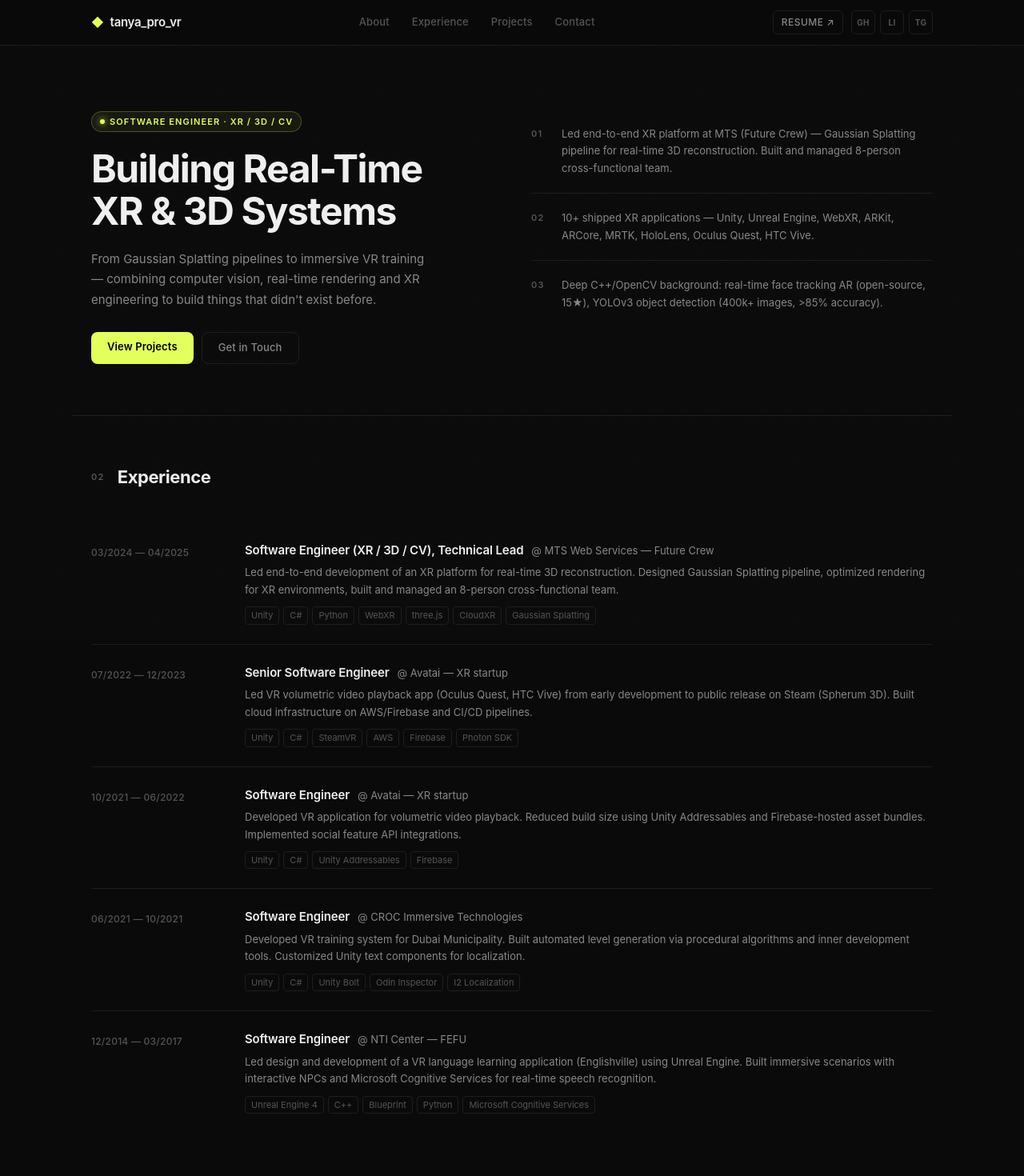
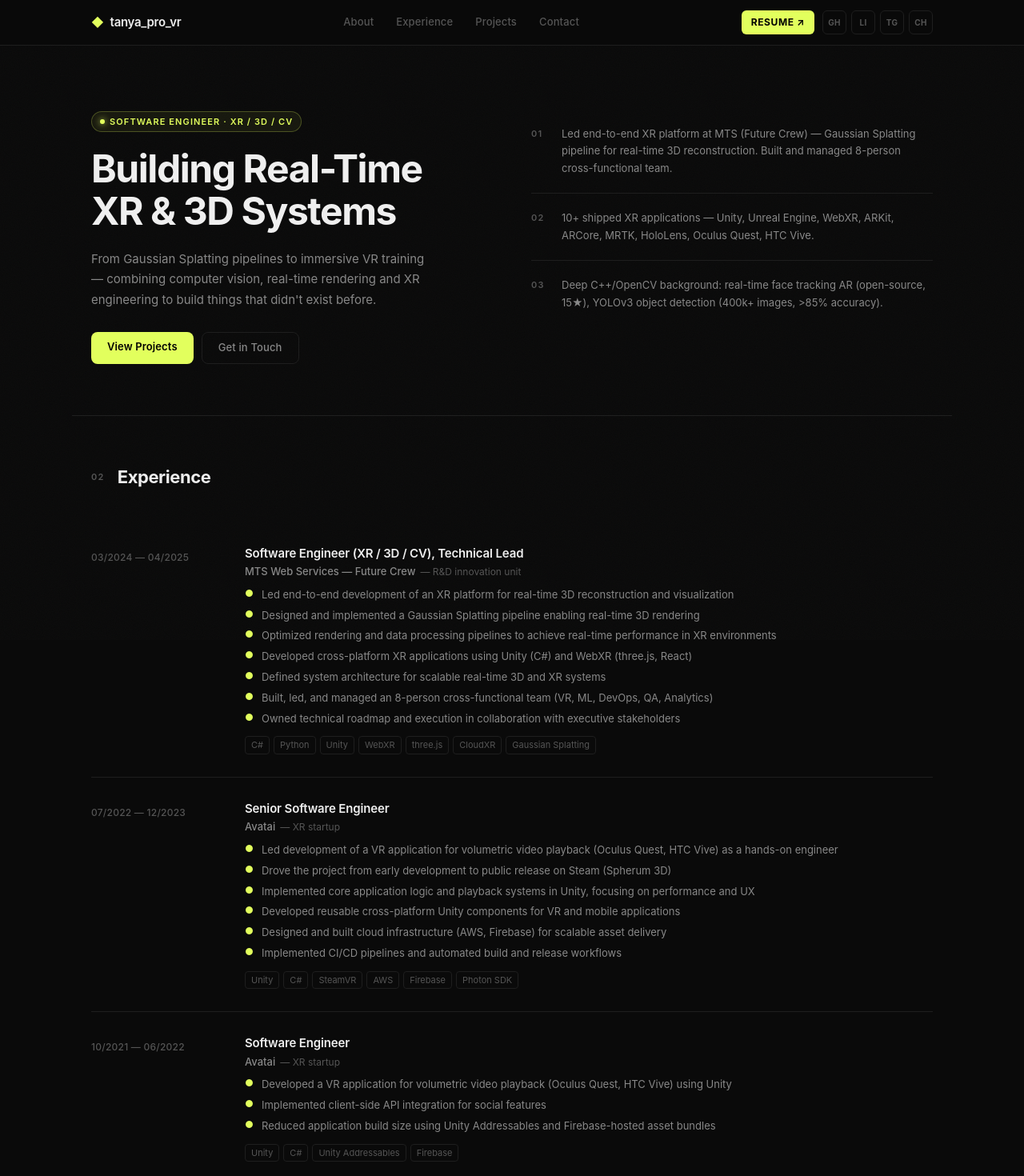
Before and after one commit to iantv/iantv.github.io, a Next.js app: page / in a window 1280 px wide. Shown: the top 1470 px of the page at 80% size. Built offline with nearby package versions, Linux system fonts and the light colour scheme.

Commit message:
Update tg-contacts and add bullets into experience

```diff
--- a/components/ContactSection.tsx
+++ b/components/ContactSection.tsx
@@ -48,7 +48,8 @@ export default function ContactSection() {
           <div style={{ display: "flex", flexDirection: "column", gap: 12 }}>
             {[
               { label: "Email", value: "ian.tatiana.v@gmail.com", href: "mailto:ian.tatiana.v@gmail.com" },
-              { label: "Telegram", value: "@tanya_pro_vr", href: "https://t.me/tanya_pro_vr" },
+              { label: "Telegram", value: "@iantv", href: "https://t.me/iantv" },
+              { label: "VR Channel", value: "@tanya_pro_vr", href: "https://t.me/tanya_pro_vr" },
               { label: "GitHub", value: "github.com/iantv", href: "https://github.com/iantv" },
               { label: "LinkedIn", value: "linkedin.com/in/iantv", href: "https://www.linkedin.com/in/iantv/" },
               { label: "Site", value: "yantv.dev", href: "https://yantv.dev/en" },
--- a/components/ExperienceSection.tsx
+++ b/components/ExperienceSection.tsx
@@ -5,35 +5,69 @@ const experiences = [
     period: "03/2024 — 04/2025",
     role: "Software Engineer (XR / 3D / CV), Technical Lead",
     company: "MTS Web Services — Future Crew",
-    description: "Led end-to-end development of an XR platform for real-time 3D reconstruction. Designed Gaussian Splatting pipeline, optimized rendering for XR environments, built and managed an 8-person cross-functional team.",
-    tech: ["Unity", "C#", "Python", "WebXR", "three.js", "CloudXR", "Gaussian Splatting"],
+    companyNote: "R&D innovation unit",
+    bullets: [
+      "Led end-to-end development of an XR platform for real-time 3D reconstruction and visualization",
+      "Designed and implemented a Gaussian Splatting pipeline enabling real-time 3D rendering",
+      "Optimized rendering and data processing pipelines to achieve real-time performance in XR environments",
+      "Developed cross-platform XR applications using Unity (C#) and WebXR (three.js, React)",
+      "Defined system architecture for scalable real-time 3D and XR systems",
+      "Built, led, and managed an 8-person cross-functional team (VR, ML, DevOps, QA, Analytics)",
+      "Owned technical roadmap and execution in collaboration with executive stakeholders",
+    ],
+    tech: ["C#", "Python", "Unity", "WebXR", "three.js", "CloudXR", "Gaussian Splatting"],
   },
   {
     period: "07/2022 — 12/2023",
     role: "Senior Software Engineer",
-    company: "Avatai — XR startup",
-    description: "Led VR volumetric video playback app (Oculus Quest, HTC Vive) from early development to public release on Steam (Spherum 3D). Built cloud infrastructure on AWS/Firebase and CI/CD pipelines.",
+    company: "Avatai",
+    companyNote: "XR startup",
+    bullets: [
+      "Led development of a VR application for volumetric video playback (Oculus Quest, HTC Vive) as a hands-on engineer",
+      "Drove the project from early development to public release on Steam (Spherum 3D)",
+      "Implemented core application logic and playback systems in Unity, focusing on performance and UX",
+      "Developed reusable cross-platform Unity components for VR and mobile applications",
+      "Designed and built cloud infrastructure (AWS, Firebase) for scalable asset delivery",
+      "Implemented CI/CD pipelines and automated build and release workflows",
+    ],
     tech: ["Unity", "C#", "SteamVR", "AWS", "Firebase", "Photon SDK"],
   },
   {
     period: "10/2021 — 06/2022",
     role: "Software Engineer",
-    company: "Avatai — XR startup",
-    description: "Developed VR application for volumetric video playback. Reduced build size using Unity Addressables and Firebase-hosted asset bundles. Implemented social feature API integrations.",
+    company: "Avatai",
+    companyNote: "XR startup",
+    bullets: [
+      "Developed a VR application for volumetric video playback (Oculus Quest, HTC Vive) using Unity",
+      "Implemented client-side API integration for social features",
+      "Reduced application build size using Unity Addressables and Firebase-hosted asset bundles",
+    ],
     tech: ["Unity", "C#", "Unity Addressables", "Firebase"],
   },
   {
     period: "06/2021 — 10/2021",
     role: "Software Engineer",
     company: "CROC Immersive Technologies",
-    description: "Developed VR training system for Dubai Municipality. Built automated level generation via procedural algorithms and inner development tools. Customized Unity text components for localization.",
+    companyNote: "VR division of a leading IT systems integrator",
+    bullets: [
+      "Developed a VR training system for Dubai Municipality, implementing game mechanics and interactive learning scenarios",
+      "Customized text component in Unity for localization using editor scripting",
+      "Designed and implemented inner development tools to speed up development iterations",
+      "Developed an automated level generation system using procedural algorithms to create dynamic and varied game environments",
+    ],
     tech: ["Unity", "C#", "Unity Bolt", "Odin Inspector", "I2 Localization"],
   },
   {
     period: "12/2014 — 03/2017",
     role: "Software Engineer",
-    company: "NTI Center — FEFU",
-    description: "Led design and development of a VR language learning application (Englishville) using Unreal Engine. Built immersive scenarios with interactive NPCs and Microsoft Cognitive Services for real-time speech recognition.",
+    company: "NTI Center",
+    companyNote: "University-based XR R&D center",
+    bullets: [
+      "Led the design and development of a VR-based language learning application using Unreal Engine and AI technologies",
+      "Built immersive learning scenarios with interactive NPCs",
+      "Integrated Microsoft Cognitive Services for real-time speech recognition and dialogue",
+      "Enabled bidirectional communication between users and virtual characters",
+    ],
     tech: ["Unreal Engine 4", "C++", "Blueprint", "Python", "Microsoft Cognitive Services"],
   },
 ];
@@ -51,14 +85,7 @@ export default function ExperienceSection() {
     >
       <div style={{ marginBottom: 40, display: "flex", alignItems: "center", gap: 16 }}>
         <span className="section-number">02</span>
-        <h2
-          style={{
-            fontSize: 22,
-            fontWeight: 700,
-            letterSpacing: "-0.02em",
-            color: "var(--text)",
-          }}
-        >
+        <h2 style={{ fontSize: 22, fontWeight: 700, letterSpacing: "-0.02em", color: "var(--text)" }}>
           Experience
         </h2>
       </div>
@@ -72,43 +99,51 @@ export default function ExperienceSection() {
               display: "grid",
               gridTemplateColumns: "160px 1fr",
               gap: 32,
-              padding: "24px 0",
+              padding: "28px 0",
               borderBottom: i < experiences.length - 1 ? "1px solid var(--border)" : "none",
               animationDelay: `${i * 0.1}s`,
               opacity: 0,
             }}
           >
-            <div>
-              <span
-                style={{
-                  fontSize: 12,
-                  color: "var(--text-muted)",
-                  fontWeight: 500,
-                  letterSpacing: "0.02em",
-                }}
-              >
+            {/* Left: period */}
+            <div style={{ paddingTop: 2 }}>
+              <span style={{ fontSize: 12, color: "var(--text-muted)", fontWeight: 500, letterSpacing: "0.02em" }}>
                 {exp.period}
               </span>
             </div>
-            <div style={{ display: "flex", flexDirection: "column", gap: 6 }}>
-              <div style={{ display: "flex", alignItems: "baseline", gap: 10, flexWrap: "wrap" }}>
-                <h3
-                  style={{
-                    fontSize: 15,
-                    fontWeight: 600,
-                    color: "var(--text)",
-                    letterSpacing: "-0.01em",
-                  }}
-                >
+
+            {/* Right: content */}
+            <div style={{ display: "flex", flexDirection: "column", gap: 8 }}>
+              {/* Role + company */}
+              <div>
+                <h3 style={{ fontSize: 15, fontWeight: 600, color: "var(--text)", letterSpacing: "-0.01em", marginBottom: 2 }}>
                   {exp.role}
                 </h3>
-                <span style={{ fontSize: 13, color: "var(--text-dim)" }}>
-                  @ {exp.company}
-                </span>
+                <div style={{ display: "flex", gap: 6, alignItems: "baseline", flexWrap: "wrap" }}>
+                  <span style={{ fontSize: 13, color: "var(--text-dim)", fontWeight: 500 }}>
+                    {exp.company}
+                  </span>
+                  <span style={{ fontSize: 12, color: "var(--text-muted)" }}>
+                    — {exp.companyNote}
+                  </span>
+                </div>
               </div>
-              <p style={{ fontSize: 13, color: "var(--text-dim)", lineHeight: 1.65 }}>
-                {exp.description}
-              </p>
+
+              {/* Bullet points */}
+              <ul style={{ margin: 0, padding: 0, listStyle: "none", display: "flex", flexDirection: "column", gap: 5 }}>
+                {exp.bullets.map((b, j) => (
+                  <li key={j} style={{ display: "flex", gap: 10, alignItems: "flex-start" }}>
+                    <span style={{ color: "var(--accent)", fontSize: 12, marginTop: 3, flexShrink: 0, lineHeight: 1 }}>
+                      ●
+                    </span>
+                    <span style={{ fontSize: 13, color: "var(--text-dim)", lineHeight: 1.6 }}>
+                      {b}
+                    </span>
+                  </li>
+                ))}
+              </ul>
+
+              {/* Tech tags */}
               <div style={{ display: "flex", flexWrap: "wrap", gap: 5, marginTop: 4 }}>
                 {exp.tech.map(t => (
                   <span
--- a/components/Navbar.tsx
+++ b/components/Navbar.tsx
@@ -76,27 +76,23 @@ export default function Navbar() {
         {/* Right actions */}
         <div style={{ display: "flex", alignItems: "center", gap: 10 }}>
           <a
-            href="#"
+            href="https://drive.google.com/file/d/1boGG2krmmgp7hhVdcFxZno9nrTLBBd2O/view?usp=sharing"
+            target="_blank"
+            rel="noopener noreferrer"
             style={{
               fontSize: 12,
-              fontWeight: 500,
-              color: "var(--text-dim)",
+              fontWeight: 700,
+              color: "#000",
               textDecoration: "none",
-              letterSpacing: "0.04em",
+              letterSpacing: "0.05em",
               textTransform: "uppercase",
-              padding: "5px 10px",
-              border: "1px solid var(--border)",
+              padding: "6px 12px",
+              background: "var(--accent)",
               borderRadius: 6,
-              transition: "all 0.15s",
+              transition: "opacity 0.15s",
             }}
-            onMouseEnter={e => {
-              (e.currentTarget as HTMLElement).style.color = "var(--text)";
-              (e.currentTarget as HTMLElement).style.borderColor = "var(--border-hover)";
-            }}
-            onMouseLeave={e => {
-              (e.currentTarget as HTMLElement).style.color = "var(--text-dim)";
-              (e.currentTarget as HTMLElement).style.borderColor = "var(--border)";
-            }}
+            onMouseEnter={e => ((e.currentTarget as HTMLElement).style.opacity = "0.85")}
+            onMouseLeave={e => ((e.currentTarget as HTMLElement).style.opacity = "1")}
           >
             Resume ↗
           </a>
@@ -104,7 +100,8 @@ export default function Navbar() {
             {[
               { icon: "GH", label: "GitHub", href: "https://github.com/iantv" },
               { icon: "LI", label: "LinkedIn", href: "https://www.linkedin.com/in/iantv/" },
-              { icon: "TG", label: "Telegram", href: "https://t.me/tanya_pro_vr" },
+              { icon: "TG", label: "Telegram", href: "https://t.me/iantv" },
+              { icon: "CH", label: "VR Channel", href: "https://t.me/tanya_pro_vr" },
             ].map(({ icon, label, href }) => (
               <a
                 key={icon}
```
